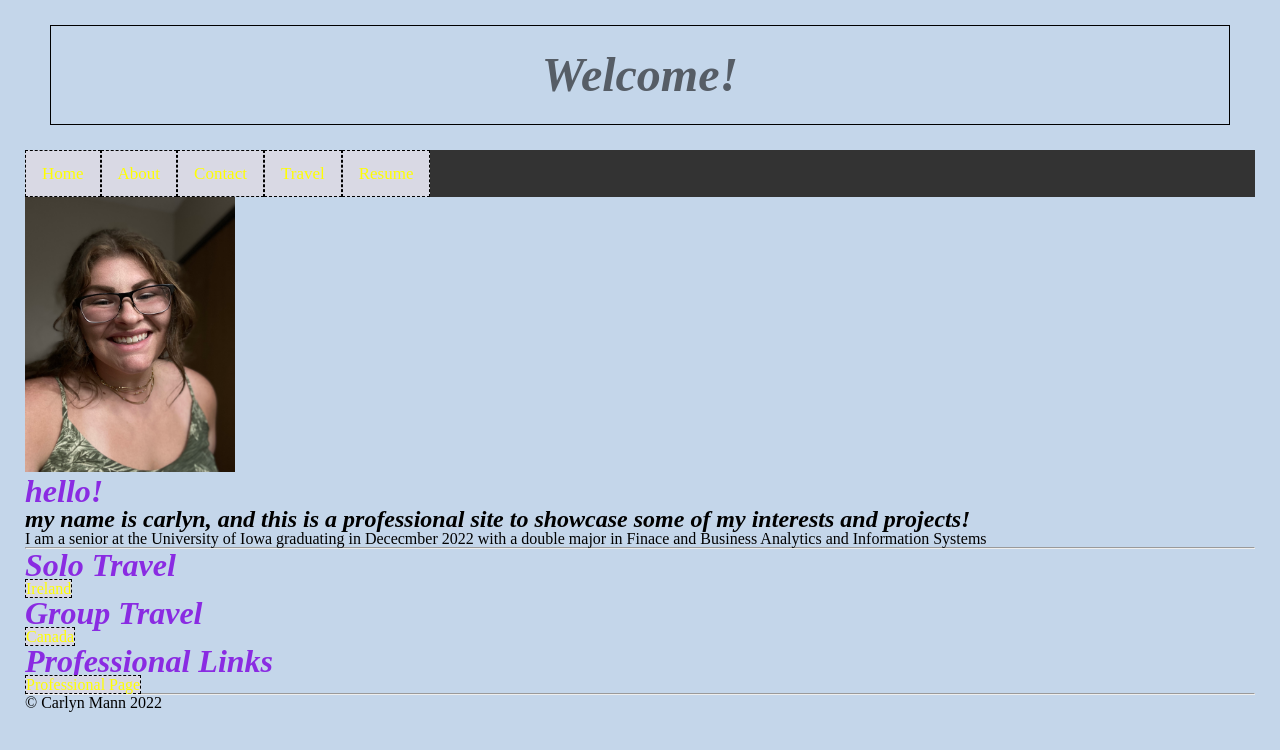
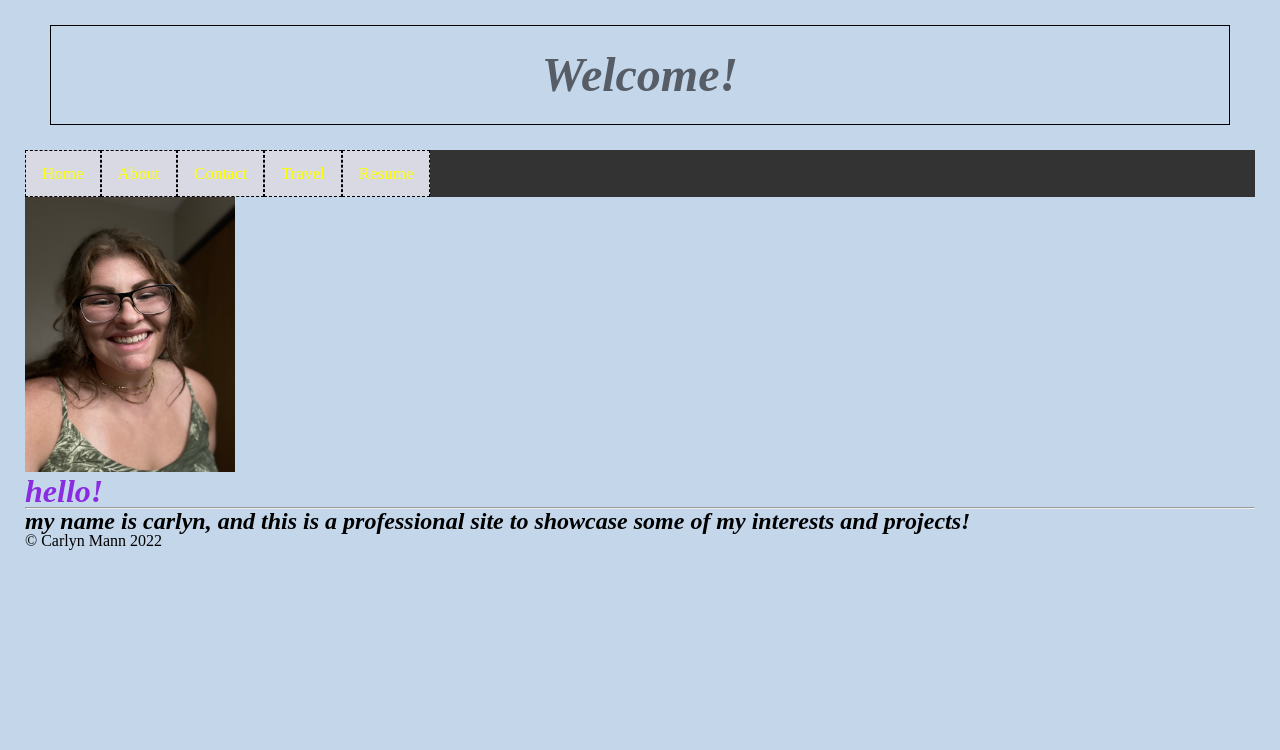
Before and after one commit to carlynmann/portfolio, a plain HTML site: page index.html in a window 1280 px wide. Drawn offline with Linux system fonts and the light colour scheme.

Commit message:
updating pages

```diff
--- a/index.html
+++ b/index.html
@@ -20,23 +20,12 @@
 
     <img src="index_pic.jpeg".jpeg alt="my_face" style= "width:210px; height:275px">
         <h1> hello! </h1>
+        <hr>
         <h2> my name is carlyn, and this is a
             professional site to showcase some
             of my interests and projects!</h2>
+        </hr>
 
-        <p1> I am a senior at the University of Iowa graduating in Dececmber 2022 with  </p1>
-        <p1> a double major in Finace and Business Analytics and Information Systems</p1>
-        <hr>
-    <h1> Solo Travel </h1>
-        <a href="ireland_trip.html"> Ireland</a>
-
-    <h1> Group Travel </h1>
-        <a href="canada_trip.html"> Canada</a>
-
-    <h1> Professional Links </h1>
-        <a href="profession_page.html"> Professional Page</a>
-
-        <hr>
         <footer>   &copy; Carlyn Mann 2022     </footer>
 
 </body>
```
Also changed, not shown: about.html (+2 -1 lines), combined_travel.html (+2 -2 lines), profession_page.html (+1 -1 lines).
